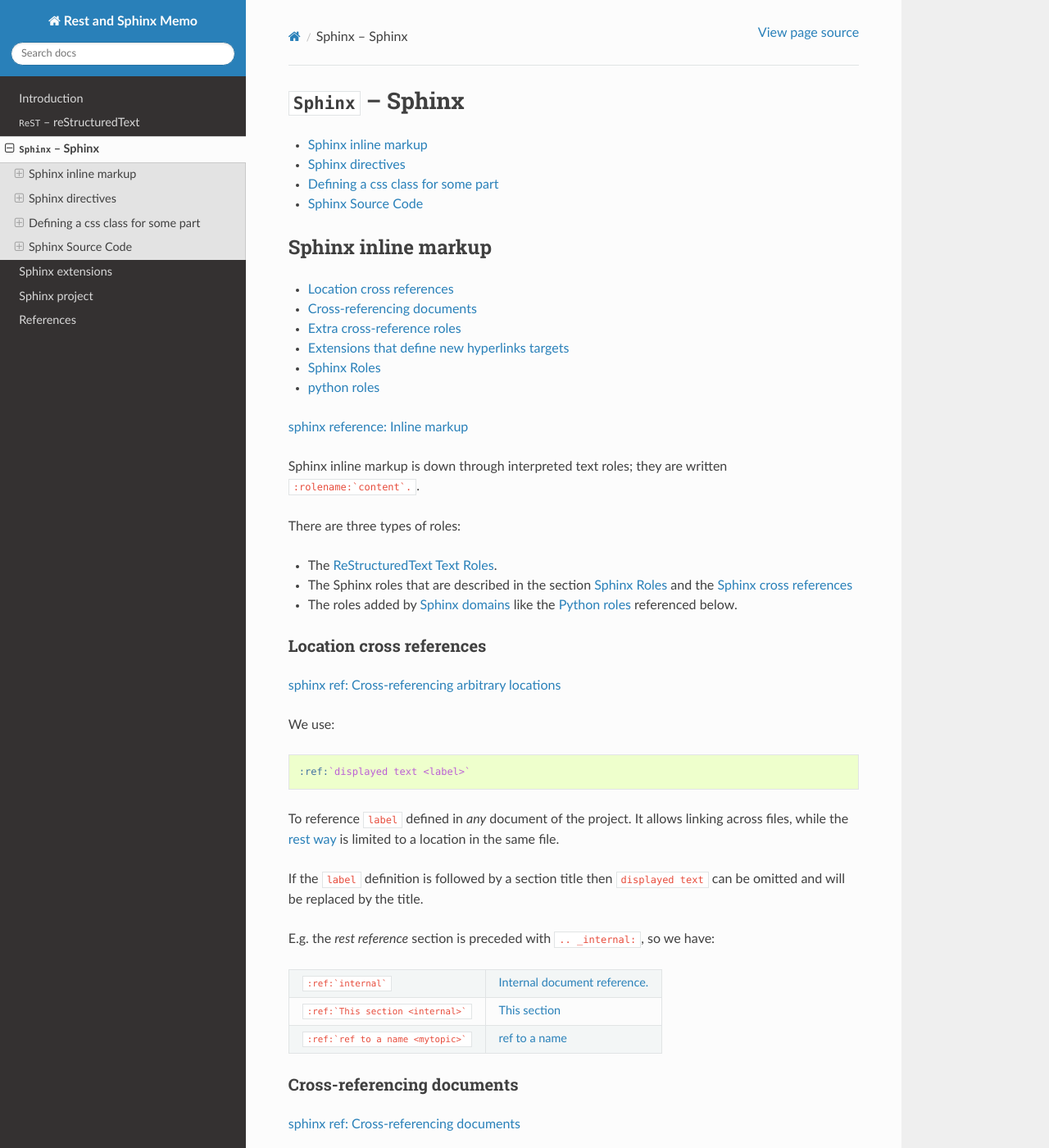
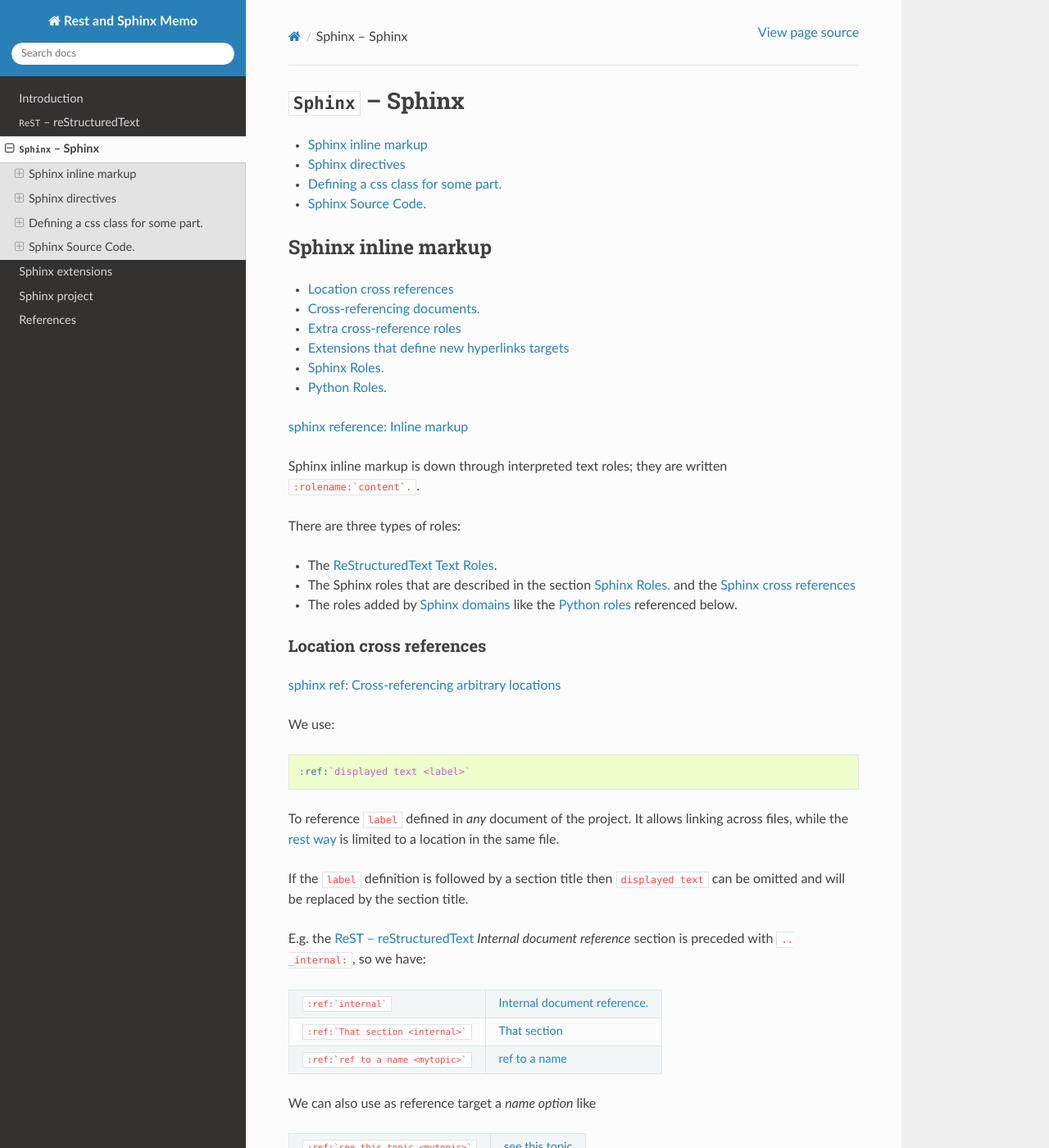
Before and after one commit to marczz/rest-sphinx-memo, a Sphinx documentation site: the page built from source/Sphinx.rst, in a window 1280 px wide and 1400 px high. Shown: the whole window at 82% size. Built offline with Sphinx 7.4.7 and the Read the Docs theme 2.0.0, drawn with Linux system fonts in a browser that asks for light colours; formulas are drawn with MathJax 3; the version number could not be read and is left out; some of the changed text lies outside the part shown.

Commit message:
Sphinx.rst: mainly formatting improvements.

````diff
--- a/source/Sphinx.rst
+++ b/source/Sphinx.rst
@@ -58,23 +58,29 @@
 It allows linking across files, while the :ref:`rest way <rest_ref>`
 is limited to a location in the same file.
 
-If the ``label`` definition is followed by a section title then ``displayed
-text`` can be omitted and will be replaced by the title.
+If the ``label`` definition is followed by a section title then
+``displayed text`` can be omitted and will be replaced by the section
+title.
 
-E.g. the *rest reference* section is preceded
+E.g. the :doc:`ReST` *Internal document reference* section is preceded
 with ``.. _internal:``, so we have:
 
 ================================== ==============================
 ``:ref:`internal```                :ref:`internal`
-``:ref:`This section <internal>``` :ref:`This section <internal>`
+``:ref:`That section <internal>``` :ref:`That section <internal>`
 ``:ref:`ref to a name <mytopic>``` :ref:`ref to a name <mytopic>`
 ================================== ==============================
 
-.. index::
-   pair: document; cross-reference
+We can also use as reference target a `name option` like
 
-Cross-referencing documents
----------------------------
+=================================== ===============================
+``:ref:`see this topic <mytopic>``` :ref:`see this topic <mytopic>`
+=================================== ===============================
+
+
+
+Cross-referencing documents.
+----------------------------
 :sphinx:`sphinx ref: Cross-referencing documents
 <markup/inline.html#cross-referencing-documents>`
 
@@ -130,8 +136,8 @@
 .. _sphinx_role:
 
 
-Sphinx Roles
-------------
+Sphinx Roles.
+-------------
 
 The Sphinx roles  are described in :sphinx:`Sphinx: Inline markup
 <markup/inline.html>`
@@ -158,8 +164,8 @@
 
 .. _python_roles:
 
-python roles
-------------
+Python Roles.
+-------------
 
 .. tabularcolumns:: |p{0.15\linewidth}||p{0.25\linewidth}|
 
@@ -216,8 +222,8 @@
 
 .. _toctree:
 
-table of contents
------------------
+Table of contents.
+------------------
 ::
 
    .. toctree::
@@ -257,8 +263,8 @@
 
 .. _index:
 
-Index
------
+Index.
+------
 
 Entries in the :sphinx:`index
 <markup/misc.html#index-generating-markup>`
@@ -286,8 +292,8 @@
 
 .. _glossary:
 
-glossary
---------
+Glossary.
+---------
 
 A :sphinx:`glossary <markup/para.html#directive-glossary>`
 is a :ref:`definition_list`::
@@ -308,8 +314,8 @@
 .. _warning:
 .. _seealso:
 
-note, warning, seealso
-----------------------
+Note, Warning, Seealso.
+-----------------------
 
 They are :sphinx:`paragraph-level markups <markup/para.html>`
 
@@ -352,8 +358,8 @@
 
 .. _only:
 
-Selective inclusion
--------------------
+Selective inclusion.
+--------------------
 
 A block may be included depending of the presence of some tag
 (:sphinx:`Sphinx ref <markup/misc.html#including-content-based-on-tags>`)::
@@ -394,8 +400,8 @@
 
 .. _css_class:
 
-Defining a css class for some part
-==================================
+Defining a css class for some part.
+===================================
 
 .. index::
    pair: role; directive
@@ -511,8 +517,8 @@
 
    For more details refer to :sphinx:`Sphinx: Templating <templating.html>`.
 
-Sphinx Source Code
-==================
+Sphinx Source Code.
+===================
 
 .. contents::
    :local:
@@ -520,8 +526,8 @@
 .. _code-block:
 .. _code_highlighting:
 
-Code highlighting
------------------
+Code highlighting.
+------------------
 .. index::
    pair: highlight; directive
    single: block; literal
@@ -575,8 +581,8 @@
 .. _literalinclude directive:
 .. _source_code_include:
 
-Source code include
--------------------
+Source code include.
+--------------------
 
 Source code is included in Sphinx with the :sphinx:`directive
 literalinclude <markup/code.html#directive-literalinclude>`.
@@ -641,10 +647,10 @@
    pair: python directive; classmethod
    pair: python directive; decorator
 
-.. _source-code-directives:
+.. _source_code_directives:
 
-Source code directives
-----------------------
+Source code directives.
+-----------------------
 
 There are very powerful directives in Sphinx
 for documenting source code, each programming langage
@@ -693,7 +699,7 @@
 -------
 
 There is  an :sphinx:`autodoc  <ext/autodoc.html>`
-version of the :ref:`source code directives <source-code-directives>`
+version of the :ref:`source code directives <source_code_directives>`
 which include documentation from docstrings:
 
 -  ``automodule``, ``autoclass``, ``autoexception``.
@@ -822,14 +828,14 @@
 Look :sphinx:`here for a larger example
 <http://www.sphinx-doc.org/en/latest/ext/example_google.html>`.
 
-How napoleon transform my docstrings
-~~~~~~~~~~~~~~~~~~~~~~~~~~~~~~~~~~~~
+How *napoleon* transform my docstrings.
+~~~~~~~~~~~~~~~~~~~~~~~~~~~~~~~~~~~~~~~
 
 We may be curious to know what exactly napoleon generates. It can
 allow us to fix error in the output by changing our docstring or
 adding Sphinx fields.
 
-We can call napoleon from python to learn what it generates:
+We can call *napoleon* from python to learn what it generates:
 
 .. code-block:: pycon
 
@@ -848,8 +854,8 @@
    :language: rest
 
 
-If you want to experiment with output of Napoleon you can look at the
-parameters of ``GoogleDocstring`` in the `source code
+If you want to experiment with output of *napoleon* you can look at
+the parameters of ``GoogleDocstring`` in the `source code
 <https://github.com/sphinx-doc/sphinx/blob/master/sphinx/ext/napoleon/docstring.py>`_
 
 .. include:: include/commonref.rst
````
Also changed, not shown: other parts of source/Sphinx.rst (+1 -1 lines).
